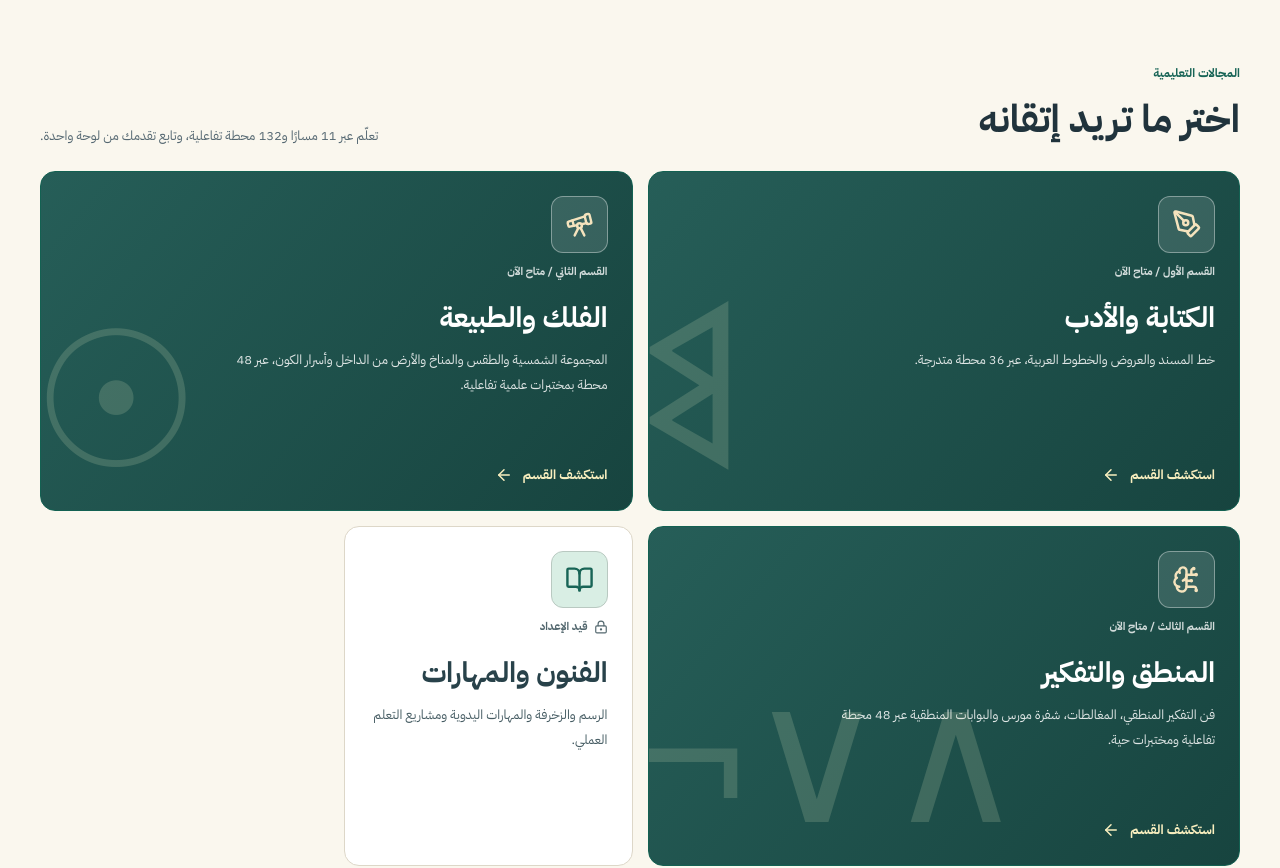
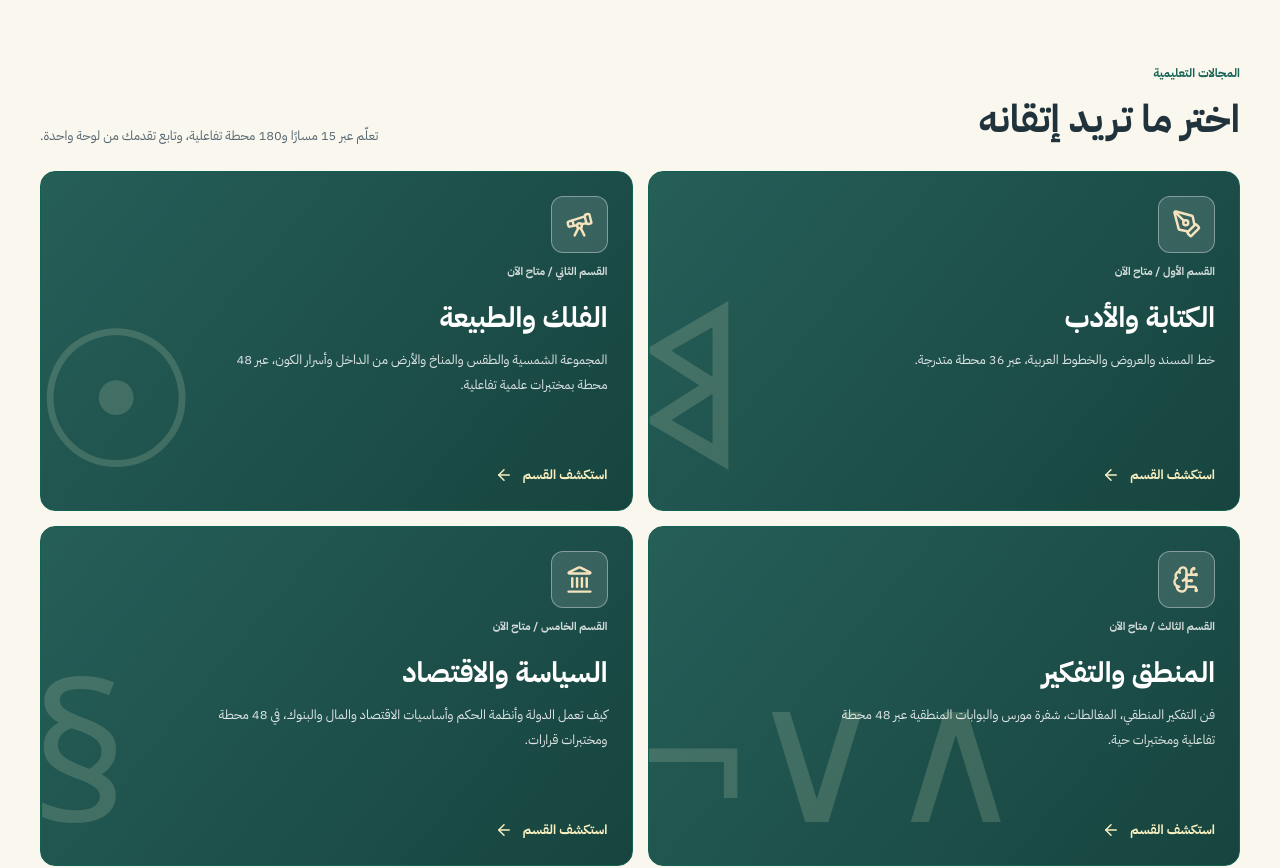
Before and after one commit to AihamAnter/967-initiative, a Next.js app: page /school in a window 1280 px wide. Shown: the part 700-1568 px from the top of the page. Built offline with nearby package versions, Linux system fonts and the light colour scheme; no server answers.

Commit message:
feat(school): connect civic lab, editor, course navigation

```diff
--- a/app/school/page.jsx
+++ b/app/school/page.jsx
@@ -1,12 +1,12 @@
 import Link from 'next/link';
 import {notFound} from 'next/navigation';
-import {ArrowLeft,BookOpen,ChevronLeft,BrainCircuit,GraduationCap,Layers,LockKeyhole,PenTool,Sparkles,Star,Telescope} from 'lucide-react';
+import {ArrowLeft,BookOpen,ChevronLeft,BrainCircuit,GraduationCap,Layers,LockKeyhole,Landmark,PenTool,Sparkles,Star,Telescope} from 'lucide-react';
 import {getSiteSettings} from '@/lib/data';
 import {sectionIsVisible} from '@/lib/pageVisibility';
 import {pageMetadata} from '@/lib/seo';
 import styles from './school.module.css';
 export const dynamic='force-dynamic';
-export const metadata=pageMetadata({title:'مدرسة 967',description:'مدرسة 967: الكتابة والأدب والفلك والطبيعة والمنطق والتفكير؛ 11 مسارًا و132 محطة تفاعلية',path:'/school'});
+export const metadata=pageMetadata({title:'مدرسة 967',description:'مدرسة 967: الكتابة والأدب والفلك والطبيعة والمنطق والتفكير؛ 15 مسارًا و180 محطة تفاعلية',path:'/school'});
 export default async function SchoolPage(){
  const settings=await getSiteSettings();
  if(!sectionIsVisible('school',settings.pageVisibility))notFound();
@@ -22,11 +22,12 @@ export default async function SchoolPage(){
    </div><div className={styles.heroArtifact} aria-hidden="true"><div className={styles.artifactRing}/><span className={styles.artifactGlyph}>𐩣</span><span className={styles.artifactTag}>967 / MUSNAD</span></div></div>
   </div></div>
   <section className={styles.catalogSection}><div className="container">
-   <div className={styles.sectionTitle}><div><span>المجالات التعليمية</span><h2>اختر ما تريد إتقانه</h2></div><p>تعلّم عبر 11 مسارًا و132 محطة تفاعلية، وتابع تقدمك من لوحة واحدة.</p></div>
+   <div className={styles.sectionTitle}><div><span>المجالات التعليمية</span><h2>اختر ما تريد إتقانه</h2></div><p>تعلّم عبر 15 مسارًا و180 محطة تفاعلية، وتابع تقدمك من لوحة واحدة.</p></div>
    <div className={styles.catalogGrid}>
     <Link className={styles.categoryLive} href="/school/writing"><span className={styles.categoryIcon}><PenTool size={30}/></span><small>القسم الأول / متاح الآن</small><h3>الكتابة والأدب</h3><p>خط المسند والعروض والخطوط العربية، عبر 36 محطة متدرجة.</p><span className={styles.cardAction}>استكشف القسم <ArrowLeft size={18}/></span><span className={styles.categoryGlyph} aria-hidden="true">𐩣</span></Link>
     <Link className={styles.categoryLive} href="/school/nature"><span className={styles.categoryIcon}><Telescope size={29}/></span><small>القسم الثاني / متاح الآن</small><h3>الفلك والطبيعة</h3><p>المجموعة الشمسية والطقس والمناخ والأرض من الداخل وأسرار الكون، عبر 48 محطة بمختبرات علمية تفاعلية.</p><span className={styles.cardAction}>استكشف القسم <ArrowLeft size={18}/></span><span className={styles.categoryGlyph} aria-hidden="true">☉</span></Link>
     <Link className={styles.categoryLive} href="/school/logic"><span className={styles.categoryIcon}><BrainCircuit size={29}/></span><small>القسم الثالث / متاح الآن</small><h3>المنطق والتفكير</h3><p>فن التفكير المنطقي، المغالطات، شفرة مورس والبوابات المنطقية عبر 48 محطة تفاعلية ومختبرات حية.</p><span className={styles.cardAction}>استكشف القسم <ArrowLeft size={18}/></span><span className={styles.categoryGlyph} aria-hidden="true">∧∨¬</span></Link>
+    <Link className={styles.categoryLive} href="/school/civic"><span className={styles.categoryIcon}><Landmark size={29}/></span><small>القسم الخامس / متاح الآن</small><h3>السياسة والاقتصاد</h3><p>كيف تعمل الدولة وأنظمة الحكم وأساسيات الاقتصاد والمال والبنوك، في 48 محطة ومختبرات قرارات.</p><span className={styles.cardAction}>استكشف القسم <ArrowLeft size={18}/></span><span className={styles.categoryGlyph} aria-hidden="true">§</span></Link>
     <article className={styles.categoryLater}><span className={styles.categoryIcon}><BookOpen size={29}/></span><small><LockKeyhole size={14}/> قيد الإعداد</small><h3>الفنون والمهارات</h3><p>الرسم والزخرفة والمهارات اليدوية ومشاريع التعلم العملي.</p></article>
    </div>
   </div></section>
```
